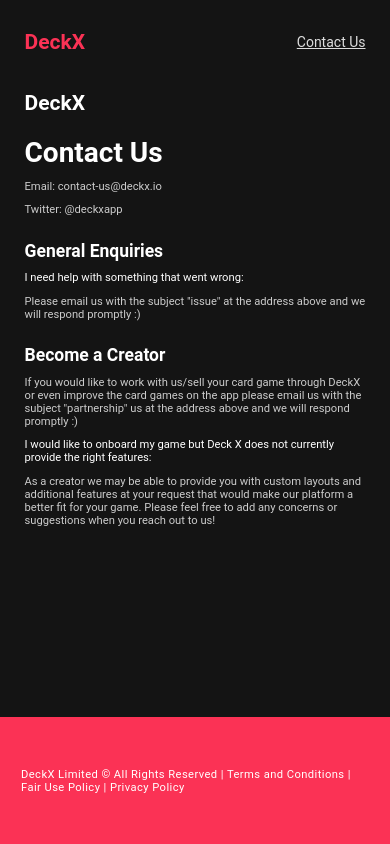
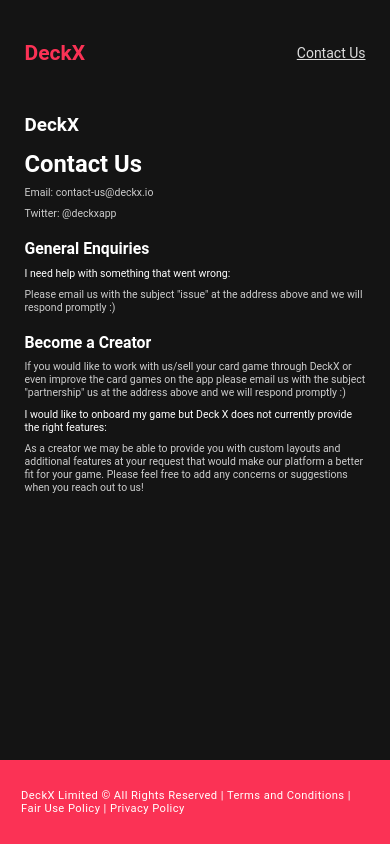
Before and after one commit to KMOmiteHasan/deckx, a plain HTML site: page contact.html in a window 390 px wide. Drawn offline with Linux system fonts and the light colour scheme.

Commit message:
Add files via upload

```diff
--- a/style.css
+++ b/style.css
@@ -219,15 +219,11 @@ footer p a:hover {
   html {
     font-size: 8px;
   }
-  .main-navbar {
-    height: 12.5%;
-  }
+
   .contact-container {
     padding: 1rem 3.5rem;
   }
-  footer {
-    height: 12.5%;
-  }
+
   .error-container img {
     height: 80%;
     object-fit: cover;
@@ -246,15 +242,41 @@ footer p a:hover {
     right: 0;
   }
   .main-navbar {
-    padding: 1rem 3.5rem;
-    height: 10%;
+    padding: 2rem 3.5rem;
+    height: 12.5%;
+  }
+  .main-body {
+    height: 77.5%;
   }
   .contact-container {
     padding: 1rem 3.5rem;
   }
-  footer {
-    height: 15%;
+
+  .contact-container h1 {
+    font-size: 3.4rem;
+    margin-bottom: 1.2rem;
   }
+
+  .contact-container h2 {
+    font-size: 2.7rem;
+    color: #ffffff;
+    font-weight: 600;
+    margin-bottom: 2rem;
+  }
+
+  .contact-container h3 {
+    font-size: 2.25rem;
+    color: #ffffff;
+    font-weight: 600;
+    margin-top: 1.5rem;
+    margin-bottom: 1.2rem;
+  }
+
+  .contact-container p {
+    font-size: 1.5rem;
+    margin-bottom: 1.2rem;
+  }
+
   .error-container img {
     height: 70%;
     object-fit: cover;
```
